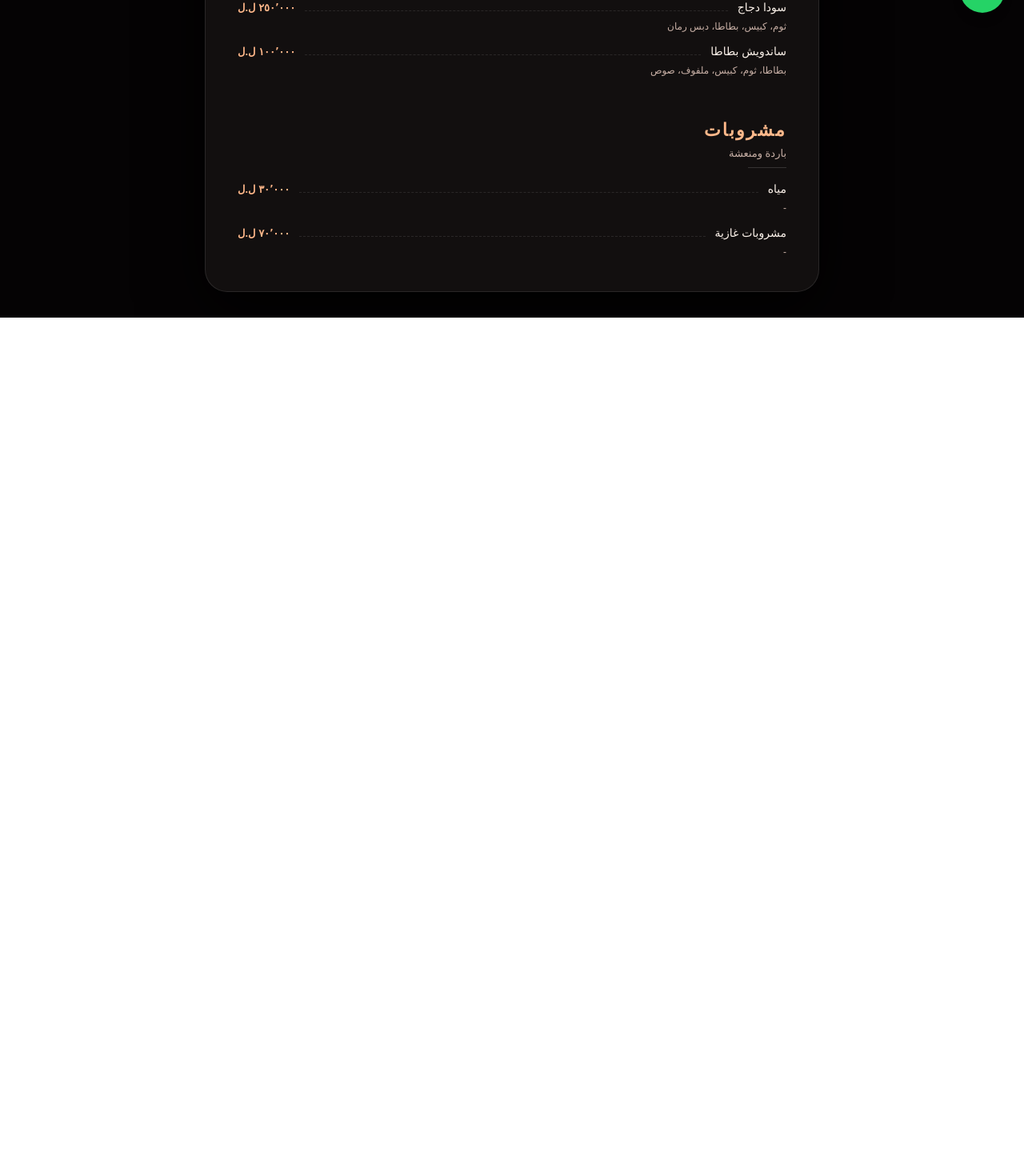
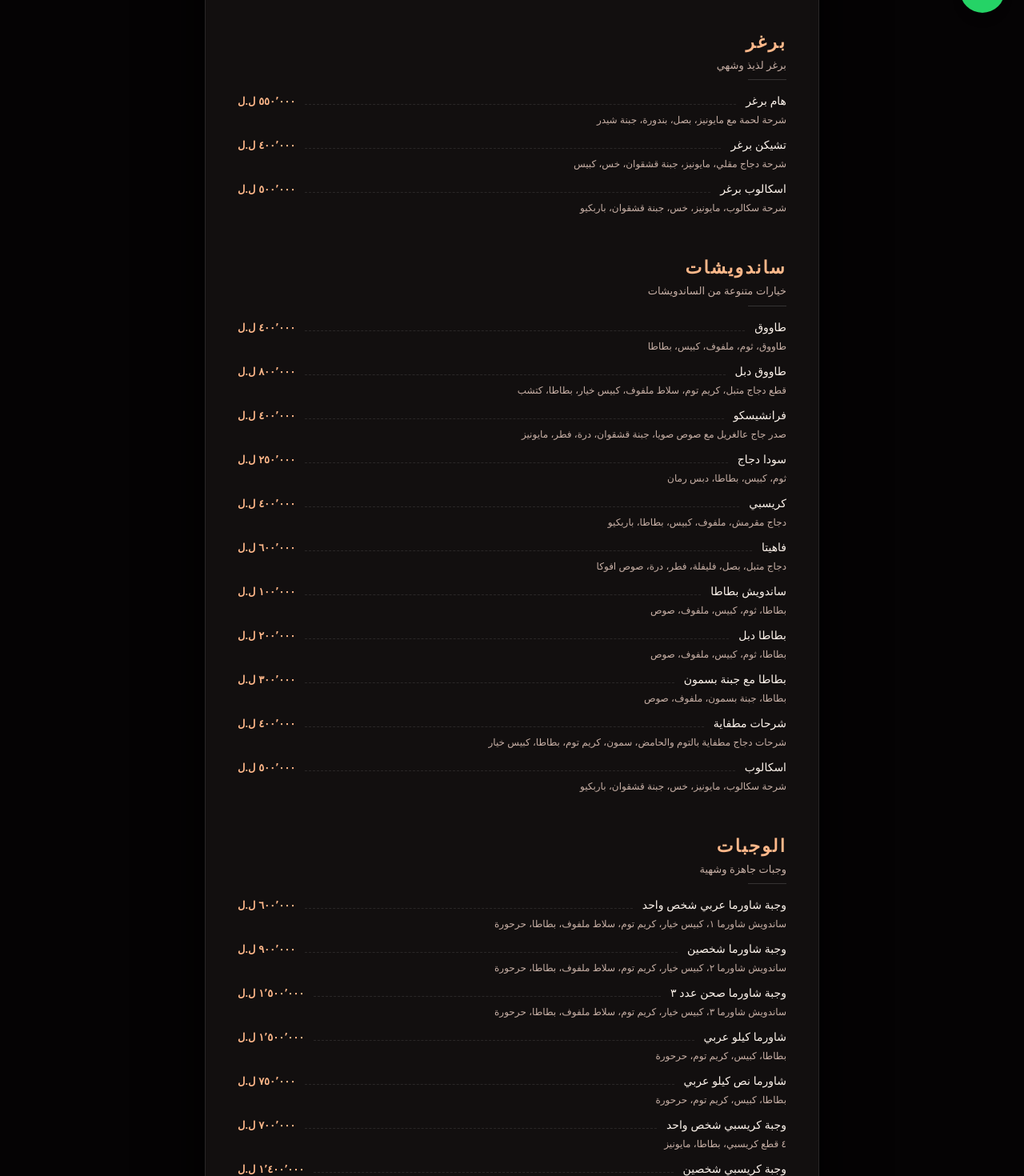
Before and after one commit to GeorgesIshak/Menu, a Next.js app: page / in a window 1280 px wide. Shown: the part 760-2230 px from the top of the page at 80% size. Before the commit the page ends 1157 px from the top, so only its background shows below. Built offline with nearby package versions, Linux system fonts and the light colour scheme; a web font is replaced by a local one.

Commit message:
Update menu sections, move soda-chicken and burgers to sandwiches

```diff
--- a/app/page.tsx
+++ b/app/page.tsx
@@ -16,61 +16,69 @@ type Section = {
   items: MenuItem[];
 };
 
-// Arabic numerals function
-const toArabicNumbers = (numberStr: string) => {
-  const arabicNumbers = ["٠","١","٢","٣","٤","٥","٦","٧","٨","٩"];
-  return numberStr.replace(/\d/g, (d) => arabicNumbers[parseInt(d)]);
-};
+
 
 // MENU SECTIONS
 const MENU_SECTIONS: Section[] = [
+
   {
-    id: "sandwiches",
-    title: "ساندويشات",
-    subtitle: "أفضل الساندويشات الطازجة",
+    id: "shawarma-sandwiches",
+    title: "شاورما",
+    subtitle: "أفضل شاورما طازجة",
     items: [
-      {
-        id: "shawarma-small",
-        name: "شاورما دجاج صغير",
-        ingredients: "شاورما، ثوم، كبيس، بطاطا",
-        price: "٣٠٠٬٠٠٠ ل.ل",
+      { id: "shawarma-small", name: "شاورما دجاج صغير", ingredients: "شاورما، ثوم، كبيس، بطاطا", price: "٣٠٠٬٠٠٠ ل.ل" },
+      { id: "shawarma-large", name: "شاورما دجاج كبير", ingredients: "شاورما، ثوم، كبيس، بطاطا", price: "٣٥٠٬٠٠٠ ل.ل" },
+      { id: "shawarma-double-extra", name: "شاورما دبل اكسترا", ingredients: "شاورما، ثوم، كبيس، بطاطا", price: "٦٠٠٬٠٠٠ ل.ل" },
+      { id: "shawarma-special", name: "شاورما سبيسيال", ingredients: "شاورما، جبنة، ذرة، فطر، بطاطا", price: "٥٠٠٬٠٠٠ ل.ل" },
+      { id: "shawarma-bania", name: "شاورما بانية", ingredients: "شاورما، جبنة، ذرة، فطر، مقلية", price: "٥٠٠٬٠٠٠ ل.ل" },
+    ],
   },
   {
-        id: "shawarma-large",
-        name: "شاورما دجاج كبير",
-        ingredients: "شاورما، ثوم، كبيس، بطاطا",
-        price: "٣٥٠٬٠٠٠ ل.ل",
+    id: "burgers",
+    title: "برغر",
+    subtitle: "برغر لذيذ وشهي",
+    items: [
+      { id: "ham-burger", name: "هام برغر", ingredients: "شرحة لحمة مع مايونيز، بصل، بندورة، جبنة شيدر", price: "٥٥٠٬٠٠٠ ل.ل" },
+      { id: "chicken-burger", name: "تشيكن برغر", ingredients: "شرحة دجاج مقلي، مايونيز، جبنة قشقوان، خس، كبيس", price: "٤٠٠٬٠٠٠ ل.ل" },
+      { id: "scallop-burger", name: "اسكالوب برغر", ingredients: "شرحة سكالوب، مايونيز، خس، جبنة قشقوان، باربكيو", price: "٥٠٠٬٠٠٠ ل.ل" },
+    ],
   },
   {
-        id: "tawook-sandwich",
-        name: "طاووق",
-        ingredients: "طاووق، ثوم، ملفوف، كبيس، بطاطا",
-        price: "٤٠٠٬٠٠٠ ل.ل",
+    id: "other-sandwiches",
+    title: "ساندويشات ",
+    subtitle: "خيارات متنوعة من الساندويشات",
+    items: [
+      { id: "tawook-sandwich", name: "طاووق", ingredients: "طاووق، ثوم، ملفوف، كبيس، بطاطا", price: "٤٠٠٬٠٠٠ ل.ل" },
+      { id: "tawook-double", name: "طاووق دبل", ingredients: "قطع دجاج متبل، كريم توم، سلاط ملفوف، كبيس خيار، بطاطا، كتشب", price: "٨٠٠٬٠٠٠ ل.ل" },
+            { id: "francesco", name: "فرانشيسكو", ingredients: "صدر جاج عالغريل مع صوص صويا، جبنة قشقوان، درة، فطر، مايونيز", price: "٤٠٠٬٠٠٠ ل.ل" },
+                  { id: "soda-chicken", name: "سودا دجاج", ingredients: "ثوم، كبيس، بطاطا، دبس رمان", price: "٢٥٠٬٠٠٠ ل.ل" },
+
+
+      { id: "crispy-sandwich", name: "كريسبي", ingredients: "دجاج مقرمش، ملفوف، كبيس، بطاطا، باربكيو", price: "٤٠٠٬٠٠٠ ل.ل" },
+      { id: "fajita-chicken", name: "فاهيتا", ingredients: "دجاج متبل، بصل، فليفلة، فطر، درة، صوص افوكا", price: "٦٠٠٬٠٠٠ ل.ل" },
+      { id: "potato-sandwich", name: "ساندويش بطاطا", ingredients: "بطاطا، ثوم، كبيس، ملفوف، صوص", price: "١٠٠٬٠٠٠ ل.ل" },
+      { id: "potato-double", name: "بطاطا دبل", ingredients: "بطاطا، ثوم، كبيس، ملفوف، صوص", price: "٢٠٠٬٠٠٠ ل.ل" },
+      { id: "potato-cheese-besmon", name: "بطاطا مع جبنة بسمون", ingredients: "بطاطا، جبنة بسمون، ملفوف، صوص", price: "٣٠٠٬٠٠٠ ل.ل" },
+            { id: "grilled-chicken-slices", name: "شرحات مطفاية", ingredients: "شرحات دجاج مطفاية بالتوم والحامض، سمون، كريم توم، بطاطا، كبيس خيار", price: "٤٠٠٬٠٠٠ ل.ل" },
+                  { id: "scallop", name: "اسكالوب", ingredients: "شرحة سكالوب، مايونيز، خس، جبنة قشقوان، باربكيو", price: "٥٠٠٬٠٠٠ ل.ل" },
+
+
+    ],
   },
   {
-        id: "crispy-sandwich",
-        name: "كريسبي",
-        ingredients: "دجاج مقرمش، ملفوف، كبيس، بطاطا، باربكيو",
-        price: "٤٠٠٬٠٠٠ ل.ل",
-      },
-      {
-        id: "fajita",
-        name: "فاهيتا",
-        ingredients: " أفوكادو، فليفلة، فطر، ذرة، بصل",
-        price: "٥٠٠٬٠٠٠ ل.ل",
-      },
-      {
-        id: "soda-chicken",
-        name: "سودا دجاج",
-        ingredients: "ثوم، كبيس، بطاطا، دبس رمان",
-        price: "٢٥٠٬٠٠٠ ل.ل",
-      },
-      {
-        id: "potato-sandwich",
-        name: "ساندويش بطاطا",
-        ingredients: "بطاطا، ثوم، كبيس، ملفوف، صوص",
-        price: "١٠٠٬٠٠٠ ل.ل",
-      },
+    id: "meals",
+    title: "الوجبات",
+    subtitle: "وجبات جاهزة وشهية",
+    items: [
+      { id: "shawarma-single-meal", name: "وجبة شاورما عربي شخص واحد", ingredients: "ساندويش شاورما ١، كبيس خيار، كريم توم، سلاط ملفوف، بطاطا، حرحورة", price: "٦٠٠٬٠٠٠ ل.ل" },
+      { id: "shawarma-double-meal", name: "وجبة شاورما شخصين", ingredients: "ساندويش شاورما ٢، كبيس خيار، كريم توم، سلاط ملفوف، بطاطا، حرحورة", price: "٩٠٠٬٠٠٠ ل.ل" },
+      { id: "shawarma-triple-meal", name: "وجبة شاورما صحن عدد ٣", ingredients: "ساندويش شاورما ٣، كبيس خيار، كريم توم، سلاط ملفوف، بطاطا، حرحورة", price: "١٬٥٠٠٬٠٠٠ ل.ل" },
+      { id: "shawarma-kilo", name: "شاورما كيلو عربي", ingredients: "بطاطا، كبيس، كريم توم، حرحورة", price: "١٬٥٠٠٬٠٠٠ ل.ل" },
+      { id: "shawarma-half-kilo", name: "شاورما نص كيلو عربي", ingredients: "بطاطا، كبيس، كريم توم، حرحورة", price: "٧٥٠٬٠٠٠ ل.ل" },
+      { id: "crispy-single-meal", name: "وجبة كريسبي شخص واحد", ingredients: "٤ قطع كريسبي، بطاطا، مايونيز", price: "٧٠٠٬٠٠٠ ل.ل" },
+      { id: "crispy-double-meal", name: "وجبة كريسبي شخصين", ingredients: "٨ قطع كريسبي، بطاطا، مايونيز", price: "١٬٤٠٠٬٠٠٠ ل.ل" },
+      { id: "tawook-mini-meal", name: "وجبة طاووق ميني", ingredients: "٤ سياخ طاووق، بطاطا، سلاط ملفوف، كريم توم، حرحورة", price: "٧٥٠٬٠٠٠ ل.ل" },
+      { id: "tawook-double-meal", name: "وجبة طاووق دبل", ingredients: "٨ سياخ طاووق، بطاطا، سلاط ملفوف، كريم توم، حرحورة", price: "١٬٥٠٠٬٠٠٠ ل.ل" },
     ],
   },
   {
@@ -78,21 +86,14 @@ const MENU_SECTIONS: Section[] = [
     title: "مشروبات",
     subtitle: "باردة ومنعشة",
     items: [
-      {
-        id: "water",
-        name: "مياه",
-        ingredients: "-",
-        price: "٣٠٬٠٠٠ ل.ل",
-      },
-       {
-        id: "soft-drinks",
-        name: "مشروبات غازية",
-        ingredients: "-",
-        price: "٧٠٬٠٠٠ ل.ل",
-      },
+      { id: "water", name: "مياه", ingredients: "-", price: "٣٠٬٠٠٠ ل.ل" },
+      { id: "soft-drinks", name: "مشروبات غازية", ingredients: "-", price: "١٠٠٬٠٠٠ ل.ل" },
     ],
   },
 ];
+
+
+
 
 
 
--- a/package.json
+++ b/package.json
@@ -9,6 +9,7 @@
     "lint": "eslint"
   },
   "dependencies": {
+    "framer-motion": "^12.26.1",
     "lucide-react": "^0.553.0",
     "next": "16.0.7",
     "react": "19.2.0",
```
Also changed, not shown: 1 other file (tests, documents, lock files or other folders). Lines whose indentation alone changed are shown as unchanged.
